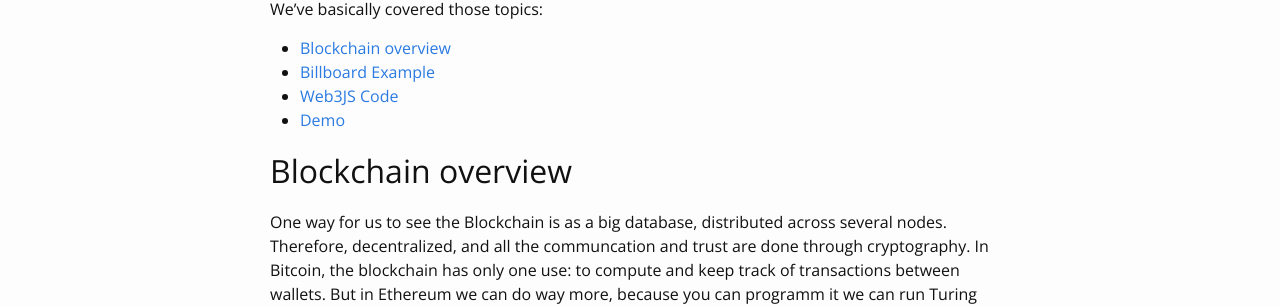
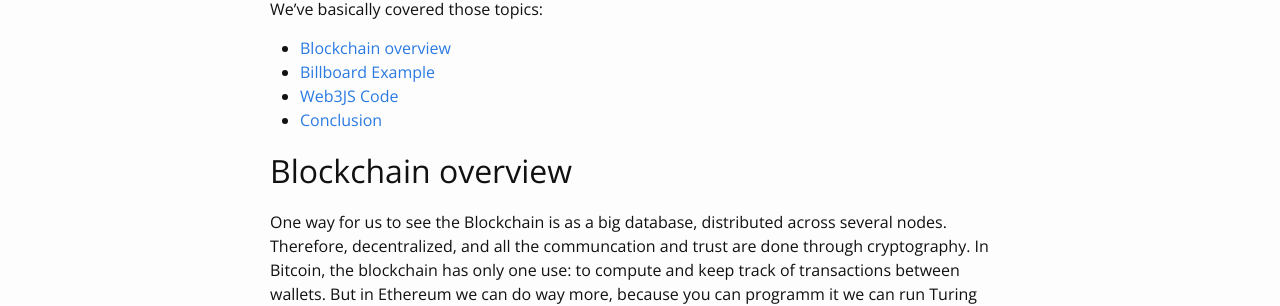
Before and after one commit to lucca65/lucca65.github.io, a Jekyll site: the page built from _posts/2017-10-04-creating-ui-for-your-ethereum-apps.markdown, in a window 1280 px wide. Shown: the part 305-611 px from the top of the page. Built offline with Jekyll 4.4.1, drawn with Linux system fonts in a browser that asks for light colours.

Commit message:
Fix broken link

```diff
--- a/_posts/2017-10-04-creating-ui-for-your-ethereum-apps.markdown
+++ b/_posts/2017-10-04-creating-ui-for-your-ethereum-apps.markdown
@@ -15,7 +15,7 @@
 - [Blockchain overview](#blockchain-overview)
 - [Billboard Example](#billboard)
 - [Web3JS Code](#web3js-code)
-- [Demo](#demo)
+- [Conclusion](#conclusion)
 
 ## Blockchain overview
 
```
